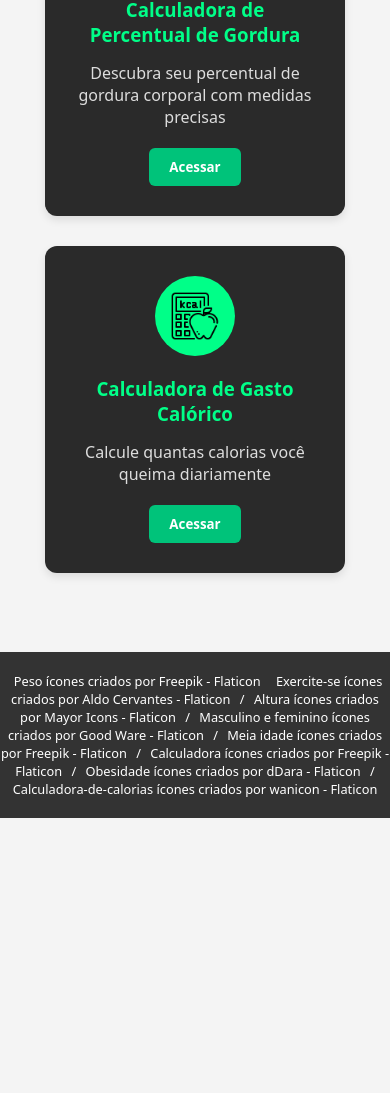
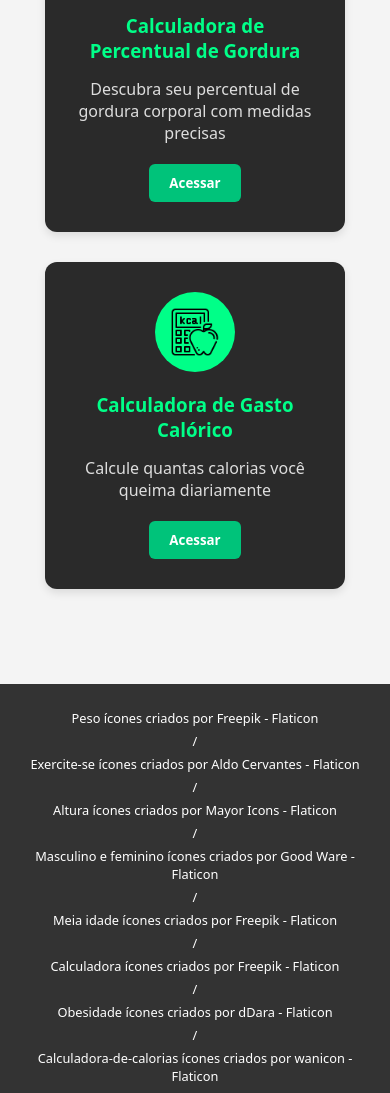
Before and after one commit to NicolasStudio/Zer0Kcalc, a plain HTML site: page index.html in a window 390 px wide. Shown: the part 302-1395 px from the top of the page. Before the commit the page ends 1120 px from the top, so only its background shows below. Drawn offline with Linux system fonts and the light colour scheme; a web font is replaced by a local one.

Commit message:
Correção no foother

```diff
--- a/Css/styleFooter.css
+++ b/Css/styleFooter.css
@@ -1,9 +1,26 @@
+/* Layout principal */
+.wrapper {
+    display: flex;
+    flex-direction: column;
+    min-height: 100vh; /* Ocupa pelo menos toda a altura da viewport */
+}
+
+main {
+    flex: 1; /* Faz o main ocupar todo o espaço disponível */
+    padding: 20px;
+    max-width: 1200px;
+    margin: 0 auto;
+    width: 100%;
+}
+
+/* Estilos do footer (como você forneceu, com melhorias) */
 footer {
+    width: 100%;
     background-color: #333;
     padding: 20px 0;
     color: #fff;
     font-size: 0.8rem;
-  margin-top: 5%;
+    margin-top: auto; /* Mantém o footer no final */
 }
 
 .footer-content {
@@ -11,6 +28,11 @@ footer {
     margin: 0 auto;
     text-align: center;
     background-color: transparent;
+    padding: 0 20px;
+}
+
+.footer-content p {
+    margin-bottom: 10px;
 }
 
 .footer-content a {
@@ -18,8 +40,23 @@ footer {
     text-decoration: none;
     padding: 0 6px;
     background-color: transparent;
+    transition: all 0.3s ease;
 }
 
 .footer-content a:hover {
     text-decoration: underline;
+    color: #4CAF50; /* Cor de hover personalizada */
 }
+
+/* Media Queries para responsividade */
+@media (max-width: 768px) {
+    .footer-content {
+        display: flex;
+        flex-direction: column;
+    }
+
+    .footer-content a {
+        padding: 5px 0;
+        display: block;
+    }
+}
--- a/index.html
+++ b/index.html
@@ -18,7 +18,7 @@
     <title>Calculadora de Calorias</title>
 </head>
 <body>
-
+   <div class="wrapper">
         <header>
             <div class="container-header">
                 <div class="box-header">
@@ -27,7 +27,7 @@
                 </div>
             </div>
         </header>
-
+    <main>
         <section class="home-options">
             <div class="boxOptions">
                 <div class="option-card" onclick="window.location.href='calc_percentual.html'">
@@ -49,10 +49,11 @@
                 </div>
             </div>
         </section>
+    </main>
 
     <footer>
         <div class="footer-content">
-    <a href="https://www.flaticon.com/br/icones-gratis/peso" title="peso ícones">Peso ícones criados por Freepik - Flaticon</a>
+            <a href="https://www.flaticon.com/br/icones-gratis/peso" title="peso ícones">Peso ícones criados por Freepik - Flaticon</a> /
             <a href="https://www.flaticon.com/br/icones-gratis/exercite-se" title="exercite-se ícones">Exercite-se ícones criados por Aldo Cervantes - Flaticon</a> /
             <a href="https://www.flaticon.com/br/icones-gratis/altura" title="altura ícones">Altura ícones criados por Mayor Icons - Flaticon</a> /
             <a href="https://www.flaticon.com/br/icones-gratis/masculino-e-feminino" title="masculino e feminino ícones">Masculino e feminino ícones criados por Good Ware - Flaticon</a> /
@@ -62,6 +63,6 @@
             <a href="https://www.flaticon.com/br/icones-gratis/calculadora-de-calorias" title="calculadora-de-calorias ícones">Calculadora-de-calorias ícones criados por wanicon - Flaticon</a>
         </div>
     </footer>
-
+    </div>
 </body>
 </html>
```
Also changed, not shown: calc_gasto.html (+4 -2 lines), calc_percentual.html (+4 -2 lines). Lines whose indentation alone changed are shown as unchanged.
